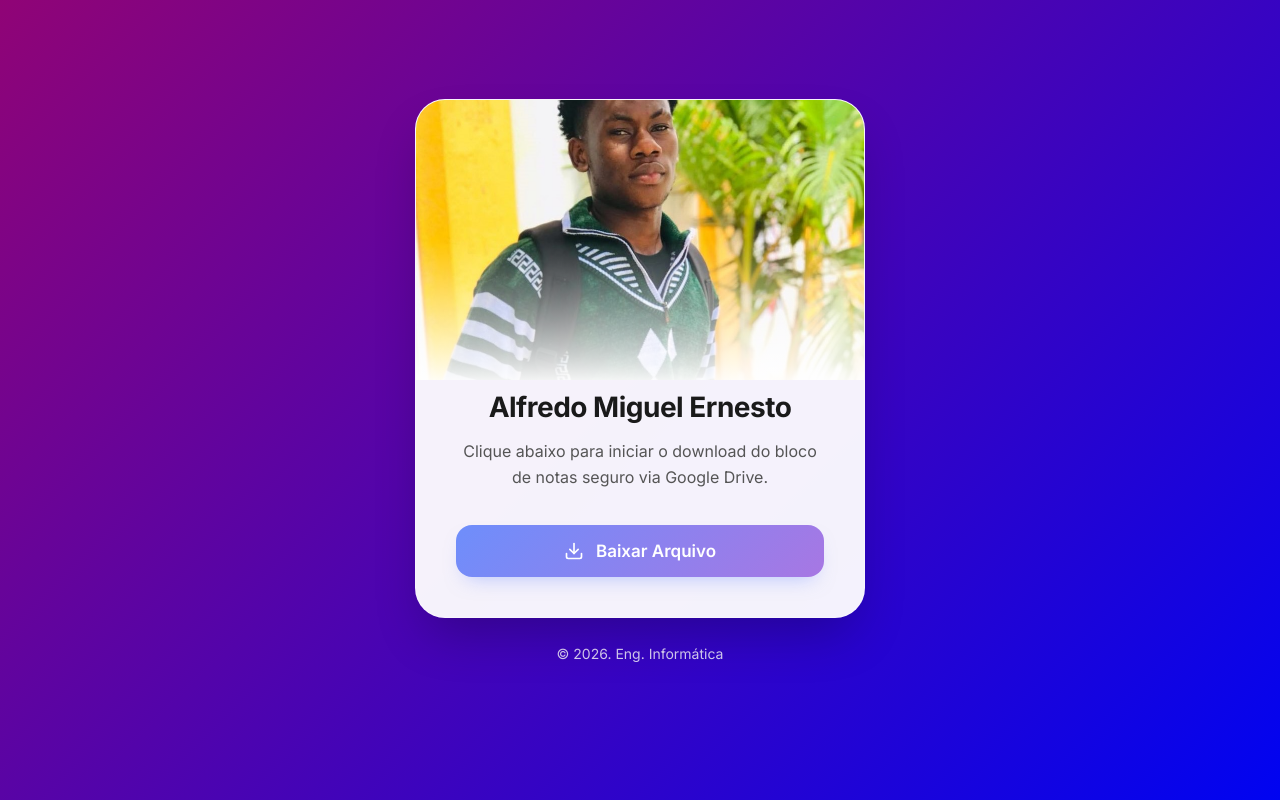
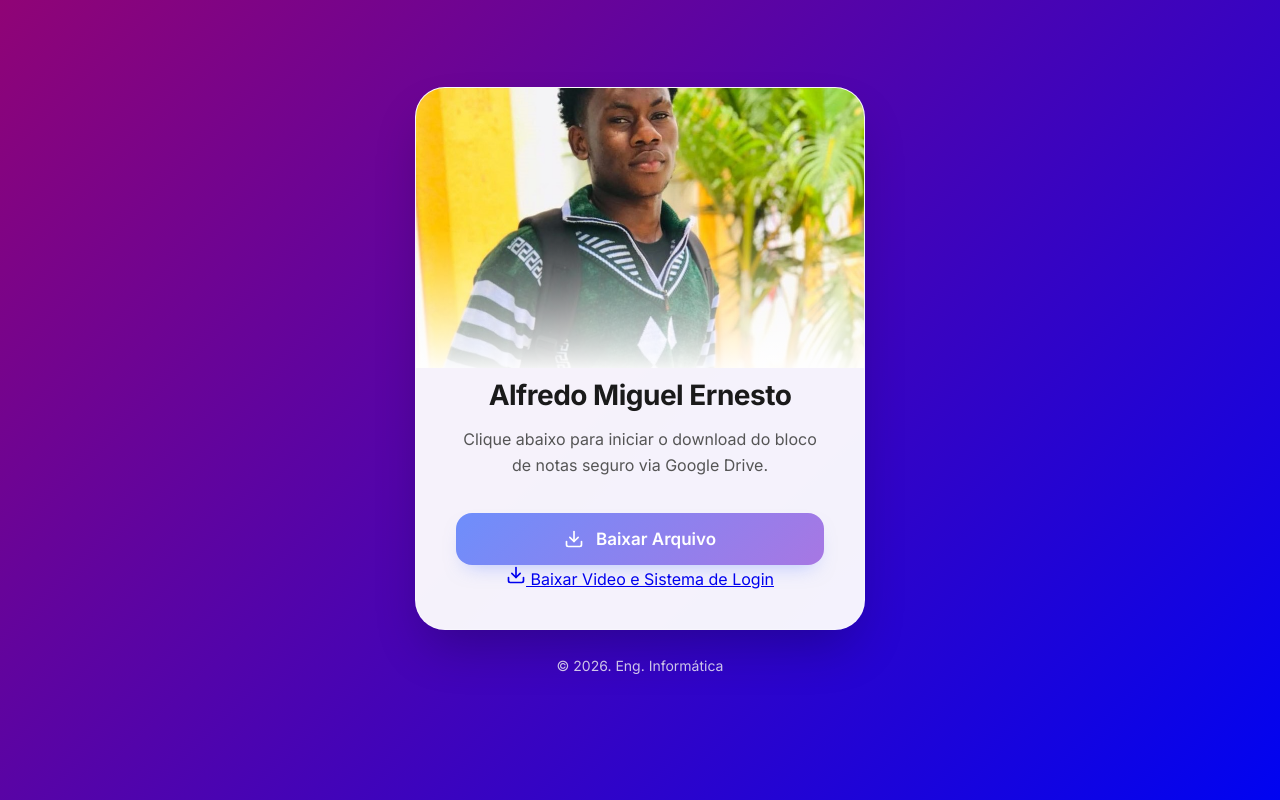
Before and after one commit to hahaha654-8/Alfredo-Miguel-Ernesto, a plain HTML site: page index.html in a window 1280 px wide. Drawn offline with Linux system fonts and the light colour scheme.

Commit message:
Update index.html

```diff
--- a/index.html
+++ b/index.html
@@ -25,6 +25,10 @@
                     <svg xmlns="http://www.w3.org/2000/svg" width="20" height="20" viewBox="0 0 24 24" fill="none" stroke="currentColor" stroke-width="2" stroke-linecap="round" stroke-linejoin="round"><path d="M21 15v4a2 2 0 0 1-2 2H5a2 2 0 0 1-2-2v-4"/><polyline points="7 10 12 15 17 10"/><line x1="12" y1="15" x2="12" y2="3"/></svg>
                     Baixar Arquivo
                 </a>
+                 <a href="https://drive.google.com/file/d/1QpVPqKDt5n4x0GjKsSCUE461Tix5ILpM/view?usp=drive_link">
+                    <svg xmlns="http://www.w3.org/2000/svg" width="20" height="20" viewBox="0 0 24 24" fill="none" stroke="currentColor" stroke-width="2" stroke-linecap="round" stroke-linejoin="round"><path d="M21 15v4a2 2 0 0 1-2 2H5a2 2 0 0 1-2-2v-4"/><polyline points="7 10 12 15 17 10"/><line x1="12" y1="15" x2="12" y2="3"/></svg>
+                    Baixar Video e Sistema de Login
+                </a>
             </div>
         </div>
         <footer class="footer">
```
